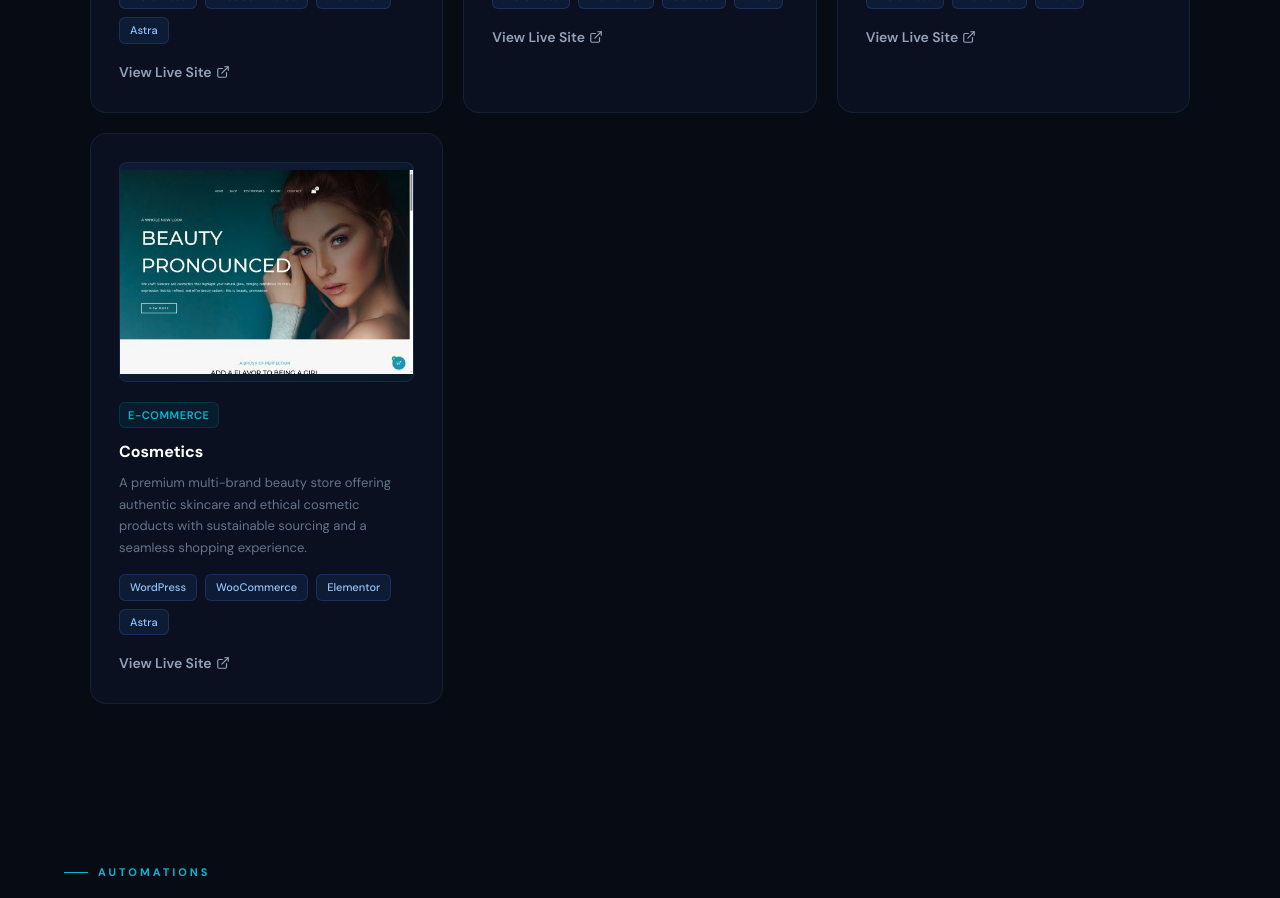
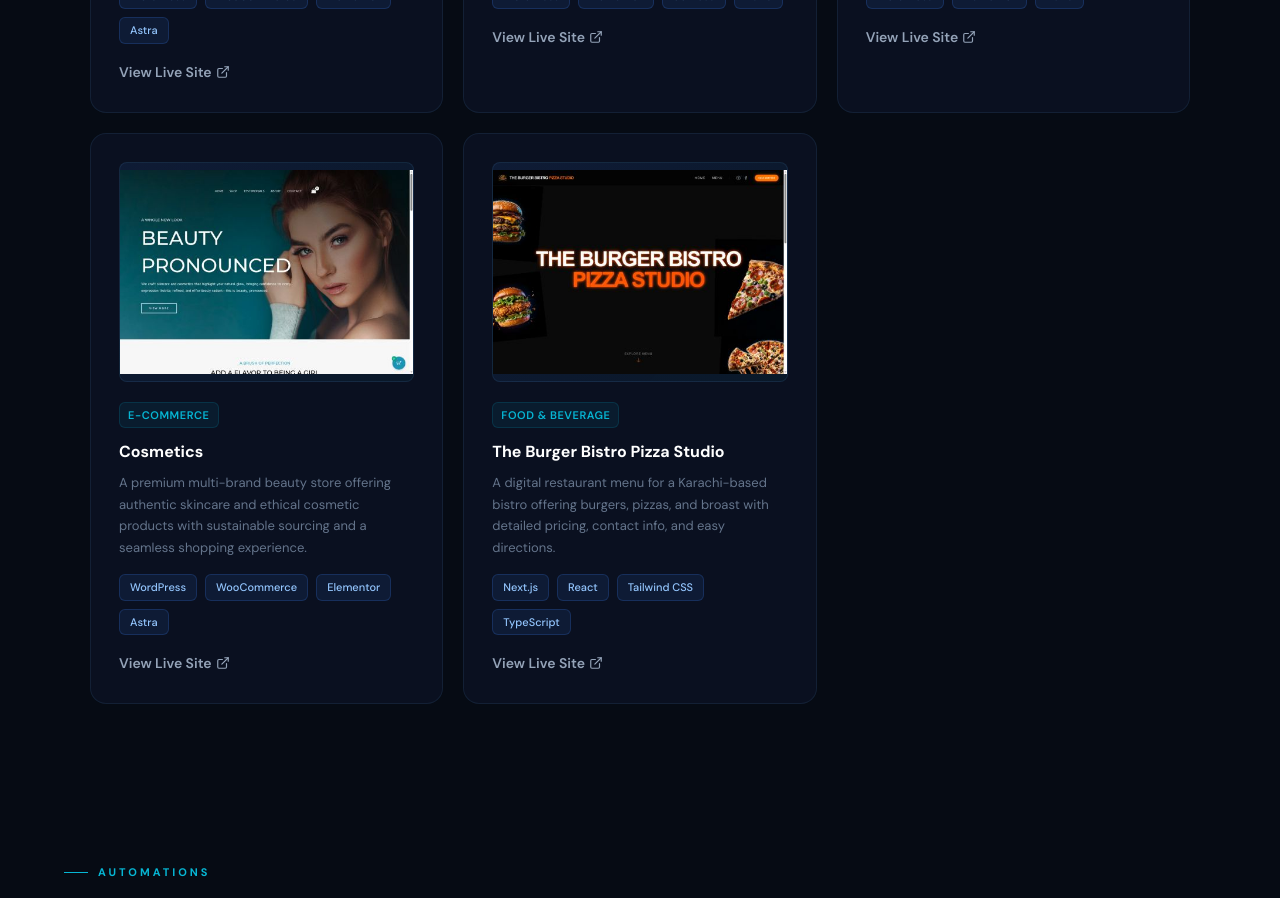
Before and after one commit to alamzweb/sitecroft, a Next.js app: page /work in a window 1280 px wide. Shown: the part 1800-2698 px from the top of the page. Built offline with nearby package versions, Linux system fonts and the light colour scheme.

Commit message:
Added project to Work

```diff
--- a/src/app/work/page.tsx
+++ b/src/app/work/page.tsx
@@ -67,6 +67,15 @@ const projects = [
     category: "E-Commerce",
     liveUrl: "https://web.dnnengineer.com/cosmetics-1/",
     image: "/cosmetics-1.png",
+    isClientProject: false,
+  },
+  {
+    title: "The Burger Bistro Pizza Studio",
+    description: "A digital restaurant menu for a Karachi-based bistro offering burgers, pizzas, and broast with detailed pricing, contact info, and easy directions.",
+    techStack: ["Next.js", "React", "Tailwind CSS", "TypeScript"],
+    category: "Food & Beverage",
+    liveUrl: "https://bistro-studio-site.wasmer.app/",
+    image: "/bistro-studio-site.png",
     isClientProject: false,
   },
 ];
```
Also changed, not shown: public/bistro-studio-site.png (added).
